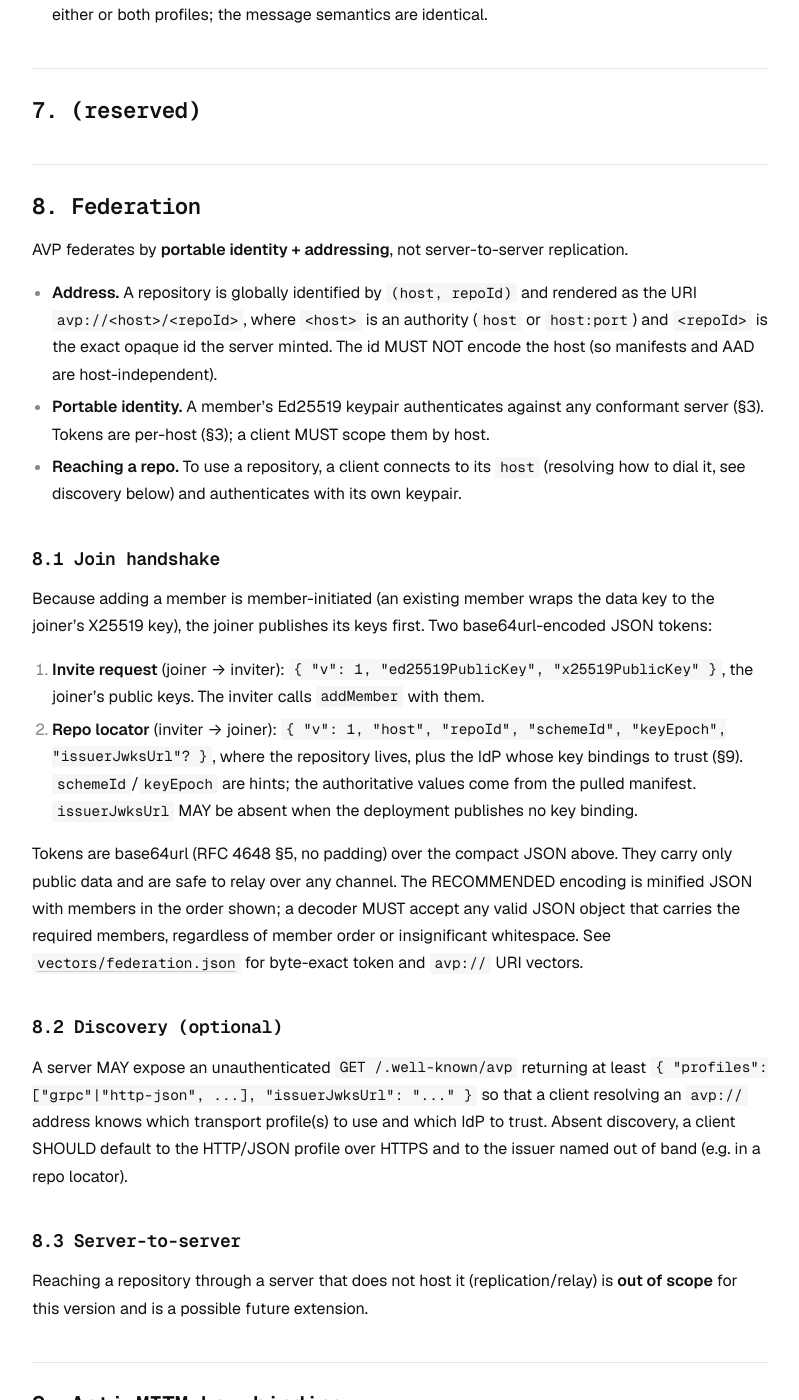
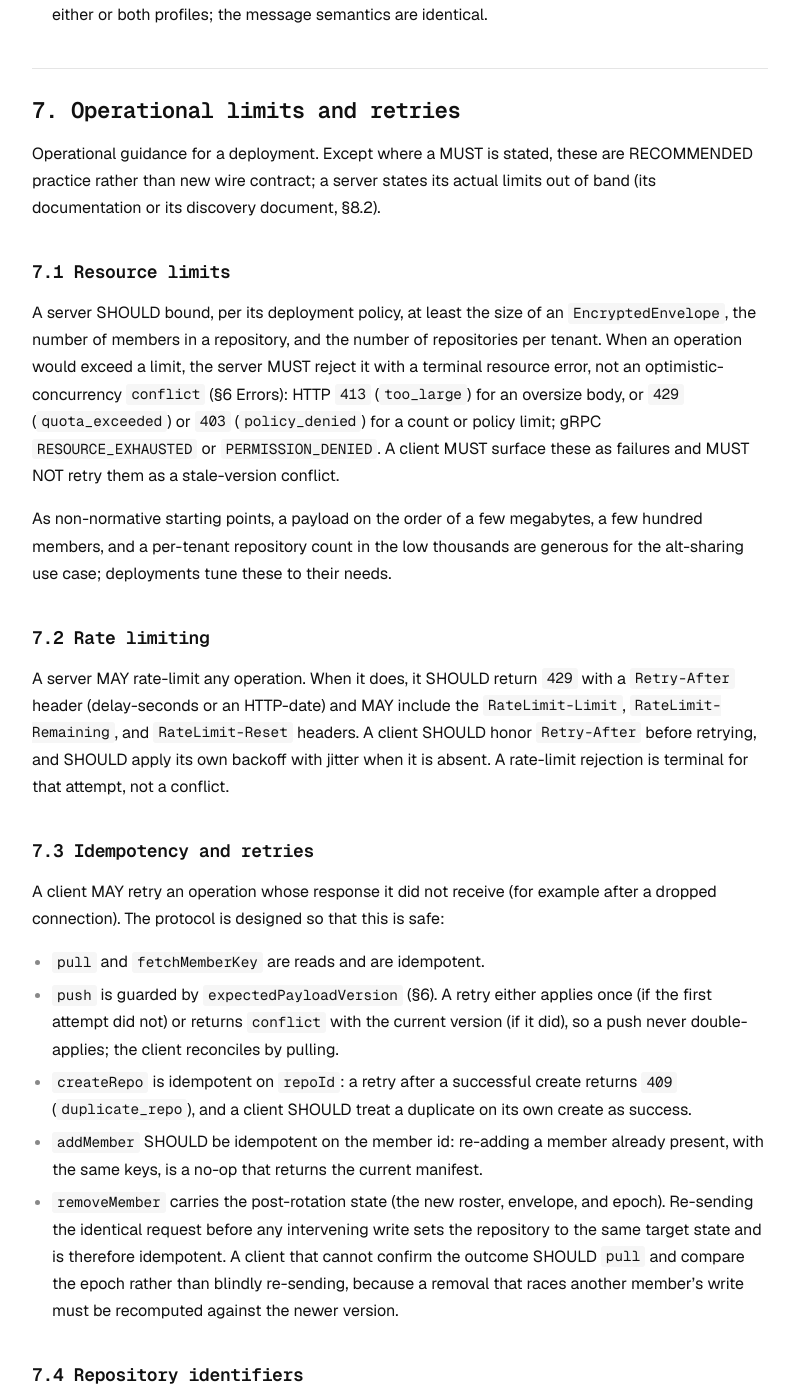
Before and after one commit to trqlmao/avp, a Jekyll site: the page built from SPEC.md, in a window 1280 px wide and 1400 px high, scrolled down 6895 px. Shown: the whole window, without its empty margins (240-1039 px from the left). Built offline with Jekyll 4.4.1, drawn with Linux system fonts in a browser that asks for light colours; our own code applies the rules of GitHub Pages for plain Markdown files; some of the changed text lies outside the part shown.

Commit message:
feat(spec): operational limits and retries (fill the reserved §7)
The reserved SPEC §7 is now "Operational limits and retries", the missing
guardrails for a real deployment:

- 7.1 Resource limits: a server SHOULD bound envelope size, members per
  repo, and repos per tenant, and MUST surface a hit as a terminal resource
  error (413/too_large or 429/quota_exceeded or 403/policy_denied; gRPC
  RESOURCE_EXHAUSTED/PERMISSION_DENIED), never a stale-version conflict.
  Non-normative starting ceilings included.
- 7.2 Rate limiting: 429 with Retry-After and optional RateLimit-* headers;
  clients honor Retry-After and back off with jitter.
- 7.3 Idempotency and retries: pull/fetchMemberKey are idempotent reads;
  push never double-applies (guarded by expectedPayloadVersion); createRepo
  is idempotent on repoId (409 => treat as success); addMember is idempotent
  on member id; removeMember is idempotent when re-sent with the same body
  before any intervening write.
- 7.4 Repository identifiers: repoId charset (URL-unreserved RECOMMENDED) and
  length (<=255) guidance, restating the percent-encode/escaped-path rule.

Added `too_large` to the $defs/Error code enum; added the 413 response and
the 429 Retry-After/RateLimit-* headers to openapi.yaml (createRepo, push).
Updated IMPLEMENTING.md (status table + idempotency note), llms.txt, and the
changelog. Schema parses, OpenAPI lints clean, conformance 53/53.

```diff
--- a/SPEC.md
+++ b/SPEC.md
@@ -221,7 +221,60 @@ current version (§10). The gRPC profile carries the same outcomes as status cod
   conformance schema is [`schema/avp.schema.json`](schema/avp.schema.json). Implementations MAY support
   either or both profiles; the message semantics are identical.
 
-## 7. (reserved)
+## 7. Operational limits and retries
+
+Operational guidance for a deployment. Except where a MUST is stated, these are RECOMMENDED practice
+rather than new wire contract; a server states its actual limits out of band (its documentation or its
+discovery document, §8.2).
+
+### 7.1 Resource limits
+
+A server SHOULD bound, per its deployment policy, at least the size of an `EncryptedEnvelope`, the number
+of members in a repository, and the number of repositories per tenant. When an operation would exceed a
+limit, the server MUST reject it with a terminal resource error, not an optimistic-concurrency `conflict`
+(§6 Errors): HTTP `413` (`too_large`) for an oversize body, or `429` (`quota_exceeded`) or `403`
+(`policy_denied`) for a count or policy limit; gRPC `RESOURCE_EXHAUSTED` or `PERMISSION_DENIED`. A client
+MUST surface these as failures and MUST NOT retry them as a stale-version conflict.
+
+As non-normative starting points, a payload on the order of a few megabytes, a few hundred members, and a
+per-tenant repository count in the low thousands are generous for the alt-sharing use case; deployments
+tune these to their needs.
+
+### 7.2 Rate limiting
+
+A server MAY rate-limit any operation. When it does, it SHOULD return `429` with a `Retry-After` header
+(delay-seconds or an HTTP-date) and MAY include the `RateLimit-Limit`, `RateLimit-Remaining`, and
+`RateLimit-Reset` headers. A client SHOULD honor `Retry-After` before retrying, and SHOULD apply its own
+backoff with jitter when it is absent. A rate-limit rejection is terminal for that attempt, not a
+conflict.
+
+### 7.3 Idempotency and retries
+
+A client MAY retry an operation whose response it did not receive (for example after a dropped
+connection). The protocol is designed so that this is safe:
+
+- `pull` and `fetchMemberKey` are reads and are idempotent.
+- `push` is guarded by `expectedPayloadVersion` (§6). A retry either applies once (if the first attempt
+  did not) or returns `conflict` with the current version (if it did), so a push never double-applies; the
+  client reconciles by pulling.
+- `createRepo` is idempotent on `repoId`: a retry after a successful create returns `409`
+  (`duplicate_repo`), and a client SHOULD treat a duplicate on its own create as success.
+- `addMember` SHOULD be idempotent on the member id: re-adding a member already present, with the same
+  keys, is a no-op that returns the current manifest.
+- `removeMember` carries the post-rotation state (the new roster, envelope, and epoch). Re-sending the
+  identical request before any intervening write sets the repository to the same target state and is
+  therefore idempotent. A client that cannot confirm the outcome SHOULD `pull` and compare the epoch
+  rather than blindly re-sending, because a removal that races another member's write must be recomputed
+  against the newer version.
+
+### 7.4 Repository identifiers
+
+A `repoId` is an opaque, server-minted, non-empty string that MUST NOT encode the host (§8). A server
+SHOULD mint it from the URL-unreserved characters (RFC 3986: `A-Z a-z 0-9 - . _ ~`, for example a UUID or
+a base64url token) and SHOULD keep it at most 255 characters, so it needs no special handling in a path.
+Regardless of how it is minted, because a `repoId` (and a base64 member id) can contain characters that
+are reserved in a URI, a client MUST percent-encode it in a path segment and a server MUST route on the
+escaped path (§6).
 
 ## 8. Federation
 
--- a/llms.txt
+++ b/llms.txt
@@ -12,7 +12,7 @@ Notes for implementers: field names are normative; do not rename or renumber the
 
 ## Specification
 
-- [Specification (SPEC.md)](https://raw.githubusercontent.com/trqlmao/avp/main/SPEC.md): The normative protocol: identity and authentication, the cryptographic envelope, payload and provenance, the transport surface, federation, anti-MITM key binding, invariants, conformance, and security considerations.
+- [Specification (SPEC.md)](https://raw.githubusercontent.com/trqlmao/avp/main/SPEC.md): The normative protocol: identity and authentication, the cryptographic envelope, payload and provenance, the transport surface, operational limits and retries, federation, anti-MITM key binding, invariants, conformance, and security considerations.
 - [Protobuf schema (avp.proto)](https://raw.githubusercontent.com/trqlmao/avp/main/proto/avp.proto): Canonical gRPC schema with stable field numbers and names.
 - [JSON Schema (avp.schema.json)](https://raw.githubusercontent.com/trqlmao/avp/main/schema/avp.schema.json): Message shapes for the HTTP/JSON transport profile, including the error body (`$defs/Error`).
 - [OpenAPI (openapi.yaml)](https://raw.githubusercontent.com/trqlmao/avp/main/openapi.yaml): OpenAPI 3.1 route description of the HTTP/JSON profile: paths, methods, status codes, and error responses, referencing the JSON Schema shapes.
--- a/schema/avp.schema.json
+++ b/schema/avp.schema.json
@@ -237,6 +237,7 @@
             "not_found",
             "duplicate_repo",
             "quota_exceeded",
+            "too_large",
             "policy_denied",
             "bad_request"
           ]
```
Also changed, not shown: IMPLEMENTING.md (+10 -3 lines), openapi.yaml (+25 -1 lines), CHANGELOG.md.
